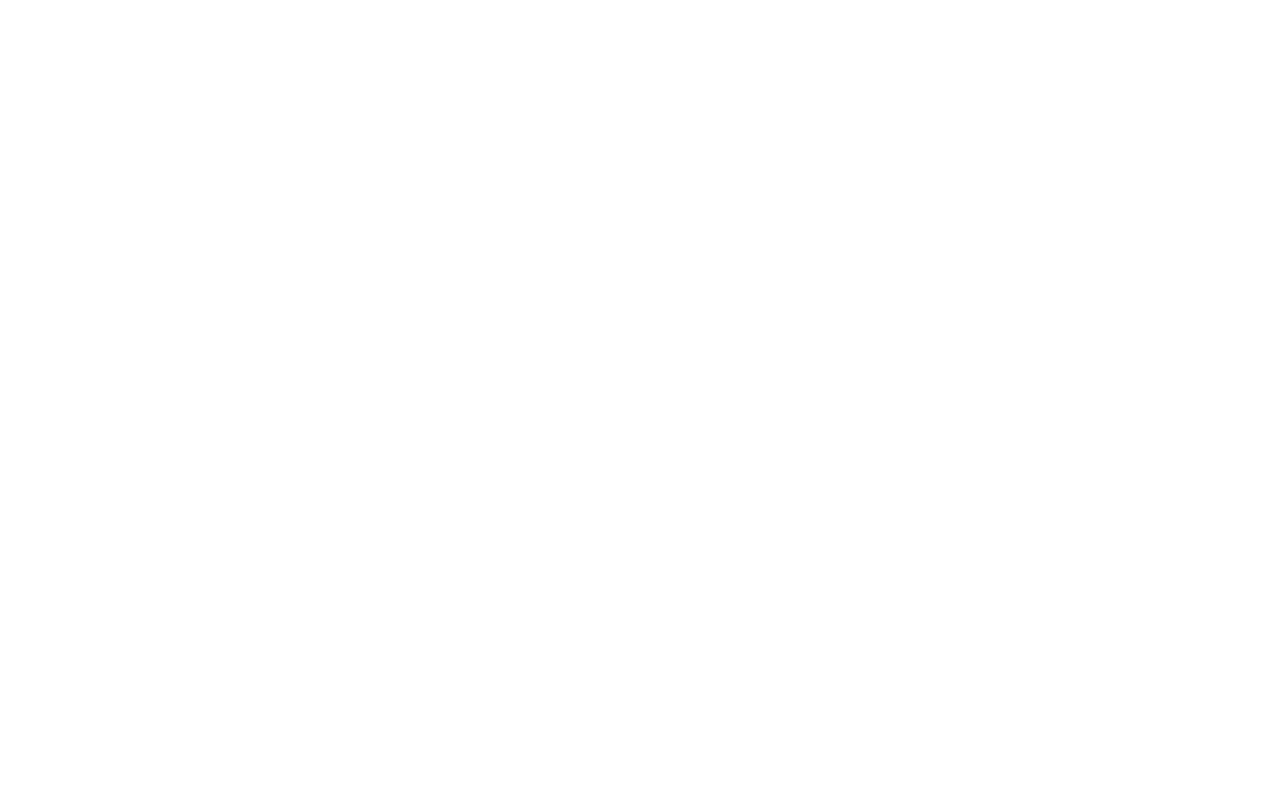
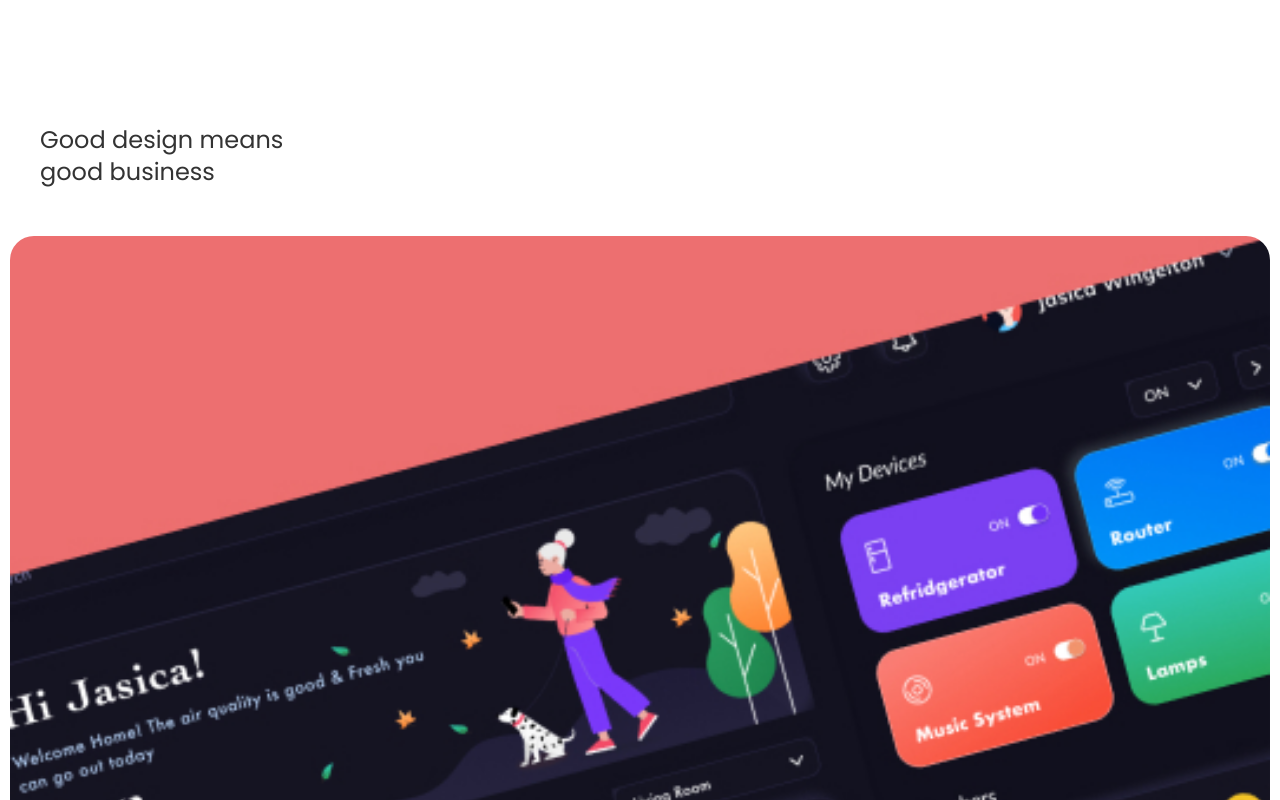
Before and after one commit to kabirtawhid/eddie-homepage, a React (Vite) app: page / in a window 1280 px wide. Shown: the part 1680-2480 px from the top of the page. Before the commit the page ends 1704 px from the top, so only its background shows below. Built offline with nearby package versions, Linux system fonts and the light colour scheme.

Commit message:
Completed Project section for Mobile 375 screen

```diff
--- a/public/data.json
+++ b/public/data.json
@@ -1,9 +1,10 @@
 {
-  "logo": "Eddie",
-  "navLinks": ["Home", "Services", "Our Works", "Clients", "Contacts"],
-  "photos": {
-    "hero": "/src/assets/heroImage.jpg"
+  "navbar": {
+    "logo": "Eddie",
+    "navLinks": ["Home", "Services", "Our Works", "Clients", "Contacts"]
   },
+
+  "hero": { "photo": "heroImage.jpg" },
   "services": [
     {
       "icon": "create",
@@ -23,5 +24,27 @@
       "heading": "Back End",
       "description": "Lorem ipsum dolor sit amet, consectetur adipiscing elit. Duis a metus ac nulla consequat aliquet id quis turpis."
     }
+  ],
+  "projects": [
+    {
+      "photo": "smarthome.jpg",
+      "category": "Full stack application",
+      "name": "Smart home dashboard"
+    },
+    {
+      "photo": "onboard.png",
+      "category": "UX/UI design",
+      "name": "Onboard application"
+    },
+    {
+      "photo": "booking.png",
+      "category": "Mobile application",
+      "name": "Booking system"
+    },
+    {
+      "photo": "juice-product.png",
+      "category": "Front End application",
+      "name": "Juice product homepage"
+    }
   ]
 }
--- a/src/App.tsx
+++ b/src/App.tsx
@@ -2,6 +2,7 @@
 import Navbar from "./Navbar";
 import Hero from "./Hero";
 import Services from "./Services";
+import Projects from "./Projects";
 
 function App() {
   const [data, setData] = useState(null);
@@ -20,9 +21,10 @@
   }, []);
   return (
     <>
-      <Navbar navLinks={data?.navLinks} logo={data?.logo} />
-      <Hero photo={data?.photos?.hero} />
+      <Navbar data={data?.navbar} />
+      <Hero data={data?.hero} />
       <Services data={data?.services} />
+      <Projects data={data?.projects} />
     </>
   );
 }
--- a/src/Hero.tsx
+++ b/src/Hero.tsx
@@ -1,9 +1,13 @@
-function Hero({ photo }) {
+function Hero({ data }) {
   return (
     <section className="hero mt-12  2xl:mt-24">
       <Heading />
       <div className="m-d-1 m-m-1 mt-[42px]">
-        <img className="w-full rounded-[18px]" src={photo} alt="" />
+        <img
+          className="w-full rounded-[18px]"
+          src={`/src/assets/${data?.photo}`}
+          alt=""
+        />
       </div>
       <Description />
     </section>
--- a/src/Navbar.tsx
+++ b/src/Navbar.tsx
@@ -1,7 +1,7 @@
 import { Close, Menu } from "@mui/icons-material";
 import { useState } from "react";
 
-function Navbar({ navLinks, logo }) {
+function Navbar({ data }) {
   const [isOpen, setIsOpen] = useState(false);
 
   const handleMenu = () => {
@@ -11,7 +11,7 @@
     <nav className="m-d-1 flex justify-between items-center max-md:py-3  2xl:mt-10 max-md:shadow max-md:px-3  bg-white  ">
       <div className="flex justify-between max-md: w-full">
         <h2 className="font-heebo text-2xl  2xl:text-4xl font-extrabold text-gray-1">
-          {logo}
+          {data?.logo}
         </h2>
         <div className="md:hidden " onClick={handleMenu}>
           {isOpen ? <Close /> : <Menu />}
@@ -24,7 +24,7 @@
             : ""
         } bg-white`}
       >
-        {navLinks?.map((x: string) => (
+        {data?.navLinks.map((x: string) => (
           <Navlink navLink={x} key={x} />
         ))}
       </ul>
--- /dev/null
+++ b/src/Projects.tsx
@@ -0,0 +1,33 @@
+function Projects({ data }) {
+  return (
+    <div className="mt-[100px] 2xl:mt-[194px]" id="projects">
+      <h3 className="heading-2 m-m-2 m-d-2">
+        Good design means <br /> good business
+      </h3>
+      <div className="mt-12 flex flex-col gap-9 m-m-1">
+        {data?.map((x) => (
+          <div key={x.name}>
+            <img
+              className="w-full rounded-[24px]"
+              src={`/src/assets/${x.photo}`}
+              alt=""
+            />
+            <h5 className="mt-[13px] text-gray-3 text-[12px] font-light font-poppins ">
+              {x.category}
+            </h5>
+            <h4 className="text-gray-1 text-lg font-poppins font-medium">
+              {x.name}
+            </h4>
+          </div>
+        ))}
+
+        <button className="flex items-center gap-2 text-lg text-blue-1 font-medium ">
+          <p className="pb-1">see more</p>
+          <span className="material-icons">arrow_right_alt</span>
+        </button>
+      </div>
+    </div>
+  );
+}
+
+export default Projects;
```
